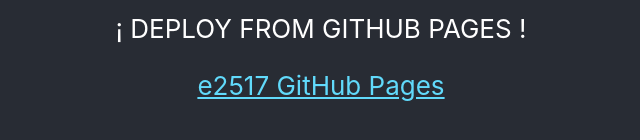
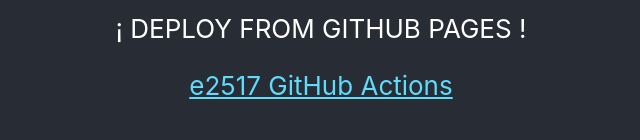
Before and after one commit to E2517/react-deploy-github-pages, a React (Create React App) app: page / in a window 1280 px wide. Shown: the part 516-656 px from the top of the page, without its empty margins (319-959 px from the left). Built offline with nearby package versions, Linux system fonts and the light colour scheme.

Commit message:
GitHub Actions

```diff
--- a/src/App.js
+++ b/src/App.js
@@ -14,7 +14,7 @@
           target="_blank"
           rel="noopener noreferrer"
         >
-          e2517 GitHub Pages
+          e2517 GitHub Actions
         </a>
       </header>
     </div>
```
Also changed, not shown: 1 other file (tests, documents, lock files or other folders).
